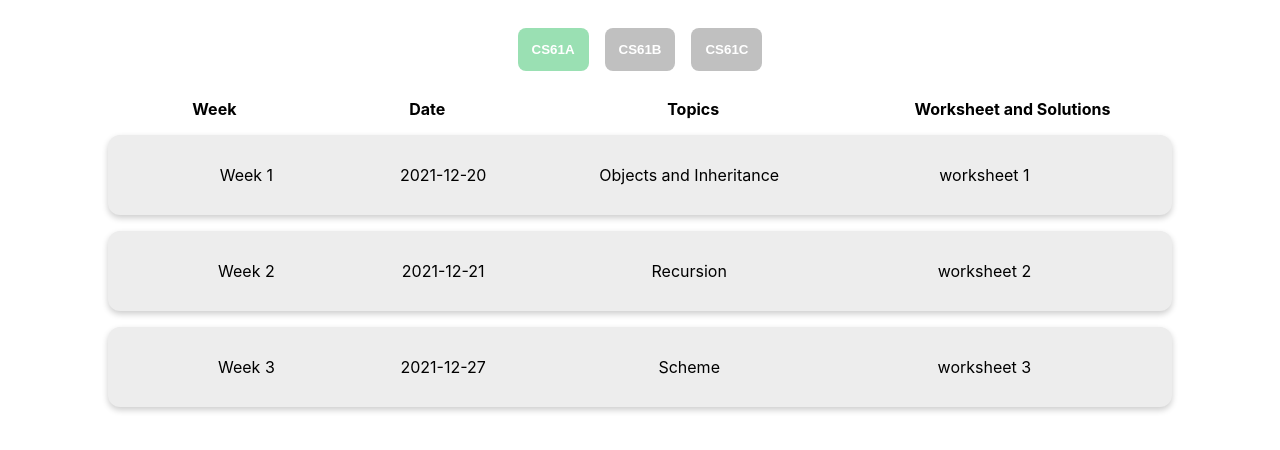
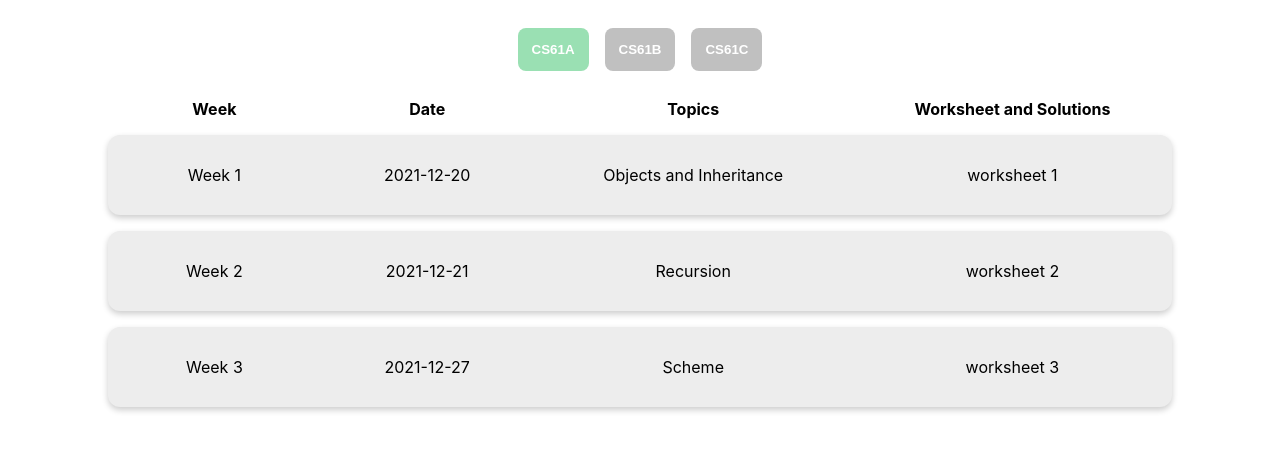
Before and after one commit to quincythai/csm-tech-frontend-lab-1, a React (Create React App) app: page / in a window 1280 px wide. Shown: the top 450 px of the page. Built offline with nearby package versions, Linux system fonts and the light colour scheme.

Commit message:
Fix column alignmnet

```diff
--- a/src/style/resources.css
+++ b/src/style/resources.css
@@ -52,8 +52,7 @@ can use the two classes connected together to style components that have both cl
 /* Row */
 .rowContainer {
   display: flex;
-  padding: 30px 40px;
-  text-align: center;
+  padding: 30px 0px;
   border-radius: 12px;
   background-color: var(--csm-resources);
   box-shadow: 0px 3px 6px rgba(0, 0, 0, 0.2);
```
